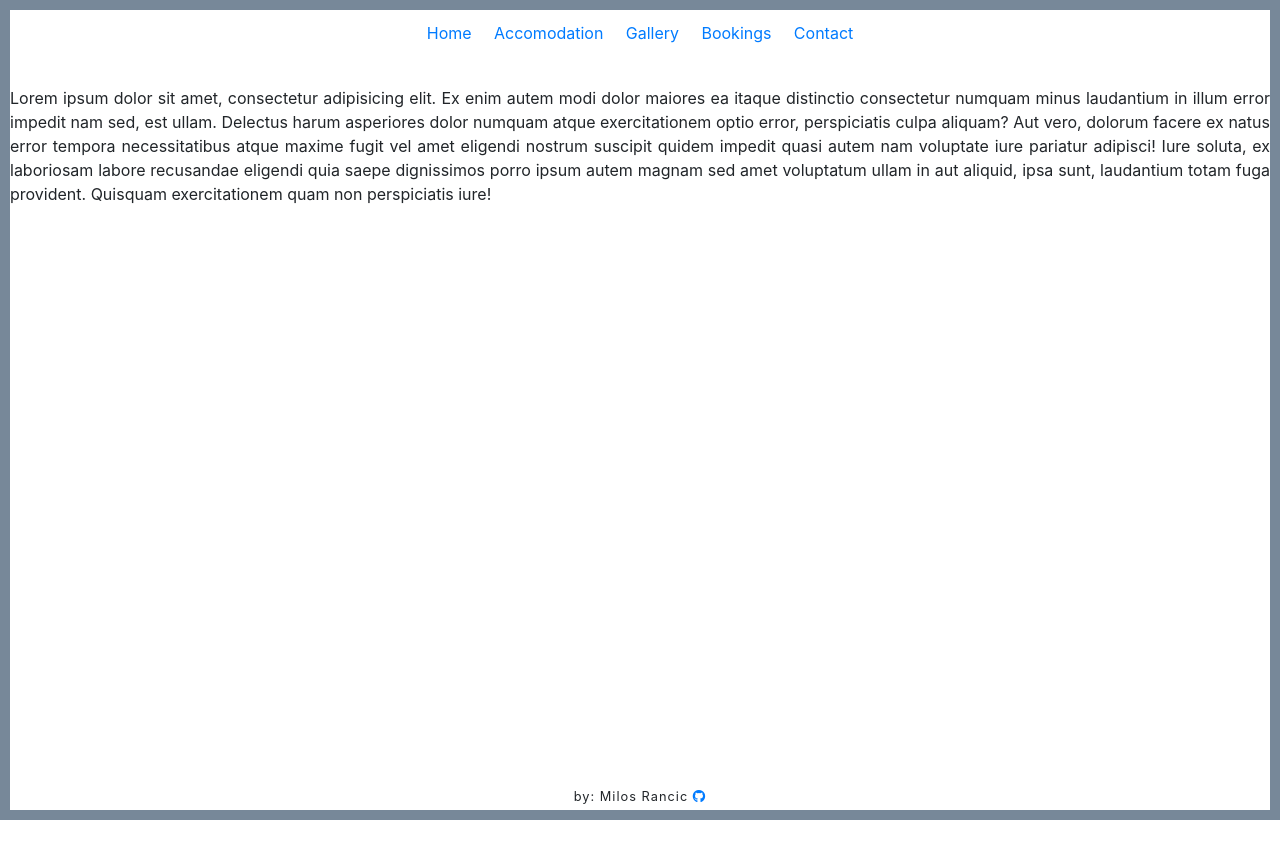
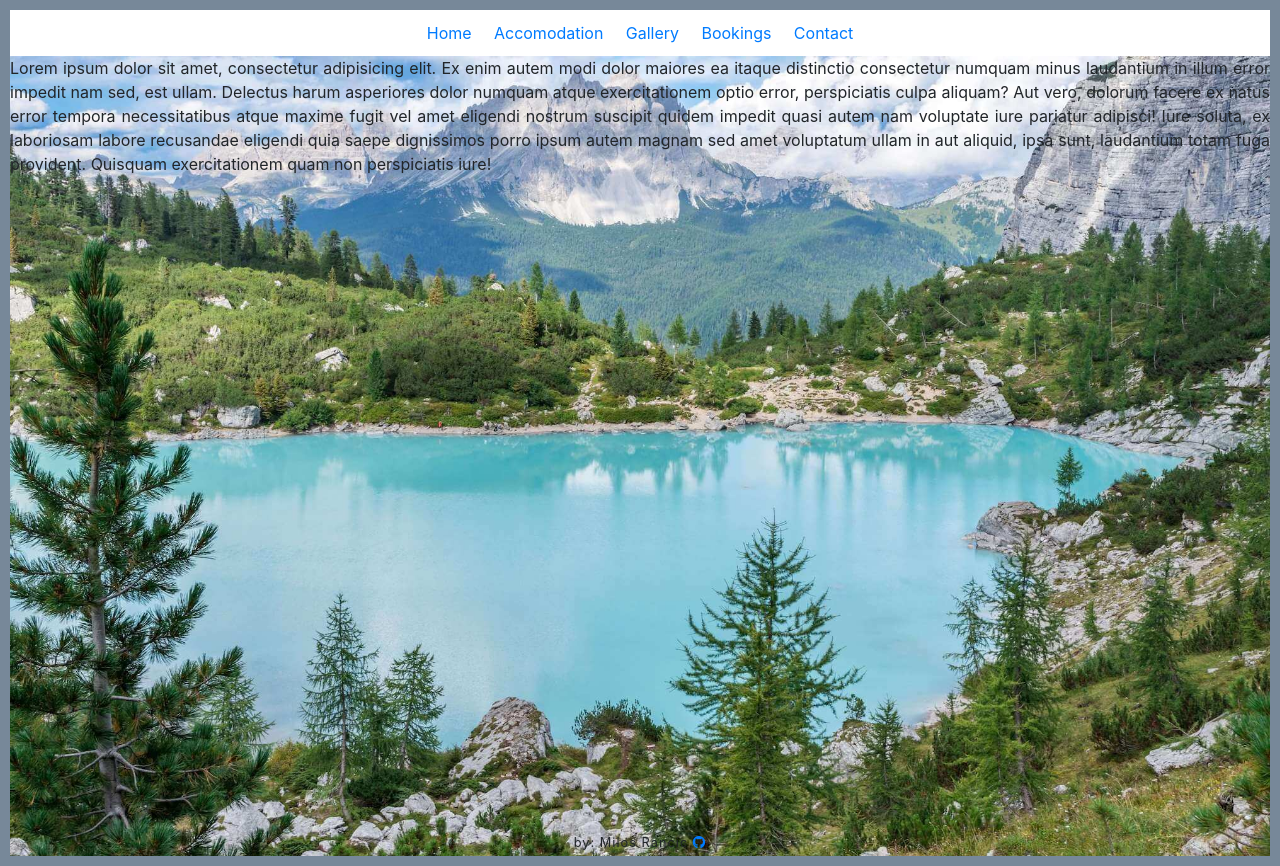
Before and after one commit to milosrancic/reactjs-website, a React (Create React App) app: page / in a window 1280 px wide. Before the commit the page ends 820 px from the top, so only its background shows below. Built offline with nearby package versions, Linux system fonts and the light colour scheme.

Commit message:
code cleanup

```diff
--- a/src/styles/Home.scss
+++ b/src/styles/Home.scss
@@ -1,18 +1,6 @@
 #home {
-  margin-top: 30px;
-  margin-bottom: 100px;
+  background: url("../images/background-photo.jpg") no-repeat center center fixed;
+
+  background-size: cover;
+  min-height: 100vh;
 }
-
-/* .card-title {
-  text-align: center;
-  padding: 100px 0;
-} */
-
-
-#home {
-  // background: url("../images/background-photo.jpg") no-repeat center center fixed;
-
-  // background-size: cover;
-  // height: 650px;
-
-}
```
